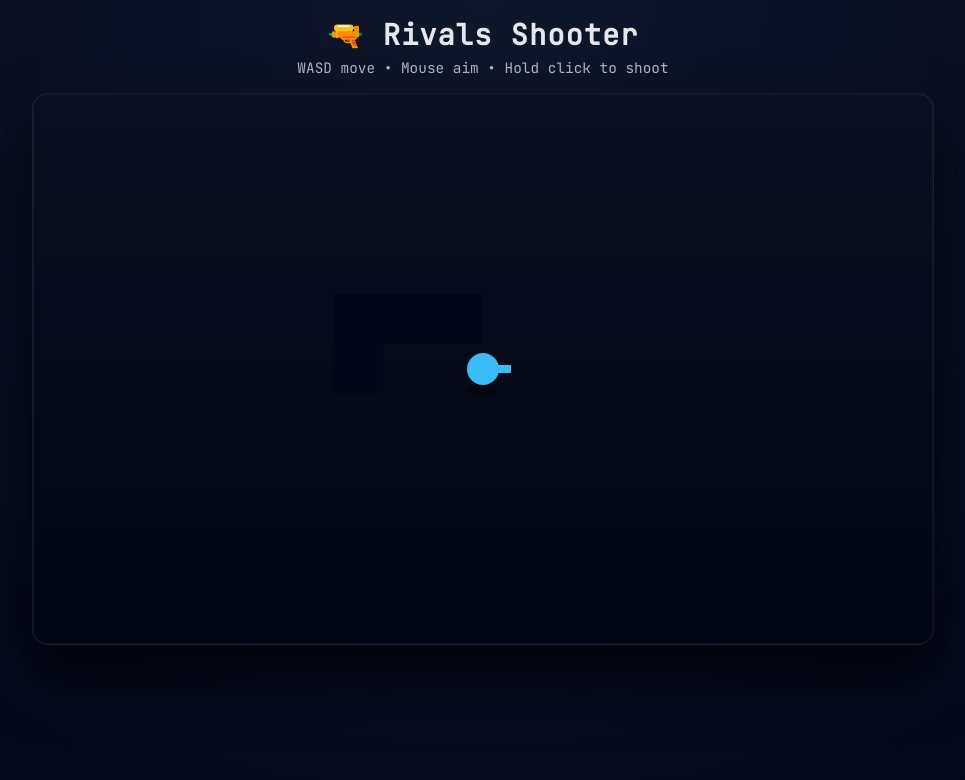
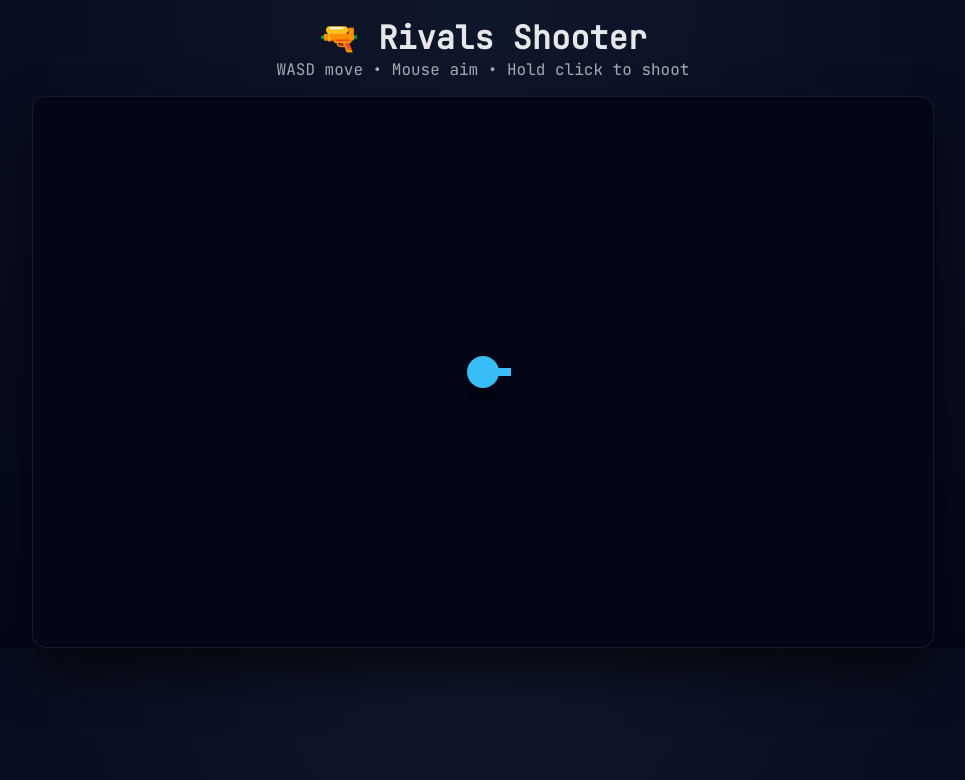
Before and after one commit to snipersim67/snipersim67.github.io, a plain HTML site: page index.html in a window 1280 px wide. Shown: the whole page, without its empty margins (157-1122 px from the left). Drawn offline with Linux system fonts and the light colour scheme.

Commit message:
Update style.css

```diff
--- a/style.css
+++ b/style.css
@@ -1,17 +1,10 @@
-/* =========================
-   GLOBAL RESET
-========================= */
 * {
   margin: 0;
   padding: 0;
   box-sizing: border-box;
 }
 
-/* =========================
-   BODY / PAGE
-========================= */
 body {
-  min-height: 100vh;
   background: radial-gradient(circle at top, #0f172a, #020617);
   color: #e5e7eb;
   font-family: 'JetBrains Mono', monospace;
@@ -21,70 +14,19 @@
   align-items: center;
 }
 
-/* =========================
-   TITLE & TEXT
-========================= */
 h1 {
   margin-top: 1rem;
-  margin-bottom: 0.25rem;
-  font-size: 1.8rem;
-  letter-spacing: 1px;
 }
 
 p {
   margin-bottom: 1rem;
-  opacity: 0.75;
-  font-size: 0.9rem;
+  opacity: 0.7;
 }
 
-/* =========================
-   CANVAS (GAME)
-========================= */
 canvas {
-  background:
-    linear-gradient(
-      180deg,
-      rgba(255,255,255,0.03),
-      rgba(0,0,0,0.2)
-    ),
-    #020617;
-
-  border-radius: 16px;
+  background: #020617;
+  border-radius: 14px;
   border: 1px solid rgba(255,255,255,0.08);
-
-  box-shadow:
-    0 30px 60px rgba(0,0,0,0.7),
-    inset 0 0 0 1px rgba(255,255,255,0.03);
-
+  box-shadow: 0 25px 50px rgba(0,0,0,0.6);
   cursor: crosshair;
 }
-
-/* =========================
-   UI FEEL (OPTIONAL)
-========================= */
-canvas:active {
-  cursor: none;
-}
-
-/* =========================
-   SELECTION / SCROLL
-========================= */
-::selection {
-  background: #38bdf8;
-  color: #020617;
-}
-
-/* =========================
-   MOBILE WARNING (OPTIONAL)
-========================= */
-@media (max-width: 950px) {
-  canvas {
-    width: 95vw;
-    height: auto;
-  }
-
-  p {
-    text-align: center;
-    padding: 0 1rem;
-  }
-}
```
